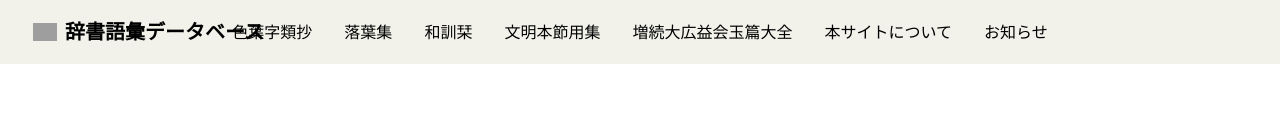
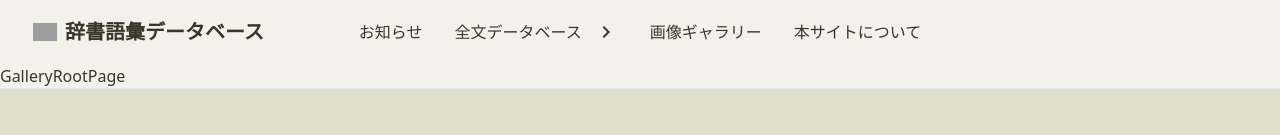
Before and after one commit to toyjack/jisho-goi-db, a Next.js app: page /gallery in a window 1280 px wide. Before the commit this address had no page. Shown: the top 135 px of the page. Built offline with nearby package versions, Linux system fonts and the light colour scheme; grey boxes are pictures that could not be loaded.

Commit message:
updated: header menu

```diff
--- /dev/null
+++ b/app/gallery/page.tsx
@@ -0,0 +1,9 @@
+import React from 'react'
+
+function GalleryRootPage() {
+  return (
+    <div>GalleryRootPage</div>
+  )
+}
+
+export default GalleryRootPage
--- a/components/common/Header.tsx
+++ b/components/common/Header.tsx
@@ -1,8 +1,36 @@
 import React from 'react'
+import Link from 'next/link';
 
 function CommonHeader() {
 
+  const databaseList = [
+    {
+      title: "色葉字類抄",
+      url: "/irohojiruisho",
+    },
+    {
+      title: "落葉集",
+      url: "/rakuyoshu",
+    },
+    {
+      title: "和訓栞",
+      url: "/wakunnoshiori",
+    },
+    {
+      title: "文明本節用集",
+      url: "/setsuyoshu",
+    },
+    {
+      title: "増続大広益会玉篇大全",
+      url: "/gyokuhentaizen",
+    },
+  ];
+
   const navList = [
+    {
+      title: "お知らせ",
+      url: "/news",
+    },
     {
       title: "色葉字類抄",
       url: "/irohojiruisho",
@@ -24,12 +52,12 @@ function CommonHeader() {
       url: "/gyokuhentaizen",
     },
     {
+      title: "画像ギャラリー",
+      url: "/gallery",
+    },
+    {
       title: "本サイトについて",
       url: "/about",
-    },
-    {
-      title: "お知らせ",
-      url: "/news",
     },
   ];
 
@@ -47,11 +75,36 @@ function CommonHeader() {
 
         <div className="navbar-center hidden lg:flex">
           <ul className="menu menu-horizontal px-1">
-            {navList.map((item) => (
-              <li key={item.title}>
-                <a href={item.url}>{item.title}</a>
-              </li>
-            ))}
+            <li>
+              <Link href="/news">お知らせ</Link>
+            </li>
+            <li tabIndex={0}>
+              <a className="justify-between">
+                全文データベース
+                <svg
+                  className="fill-current"
+                  xmlns="http://www.w3.org/2000/svg"
+                  width="24"
+                  height="24"
+                  viewBox="0 0 24 24"
+                >
+                  <path d="M8.59,16.58L13.17,12L8.59,7.41L10,6L16,12L10,18L8.59,16.58Z" />
+                </svg>
+              </a>
+              <ul className="p-2 bg-base-200 z-10">
+                {databaseList.map((database) => (
+                  <li key={database.title}>
+                    <Link href={database.url}>{database.title}</Link>
+                  </li>
+                ))}
+              </ul>
+            </li>
+            <li>
+              <Link href="/gallery">画像ギャラリー</Link>
+            </li>
+            <li>
+              <Link href="/about">本サイトについて</Link>
+            </li>
           </ul>
         </div>
 
@@ -79,7 +132,7 @@ function CommonHeader() {
             >
               {navList.map((item) => (
                 <li key={item.title}>
-                  <a href={item.url}>{item.title}</a>
+                  <Link href={item.url}>{item.title}</Link>
                 </li>
               ))}
             </ul>
```
